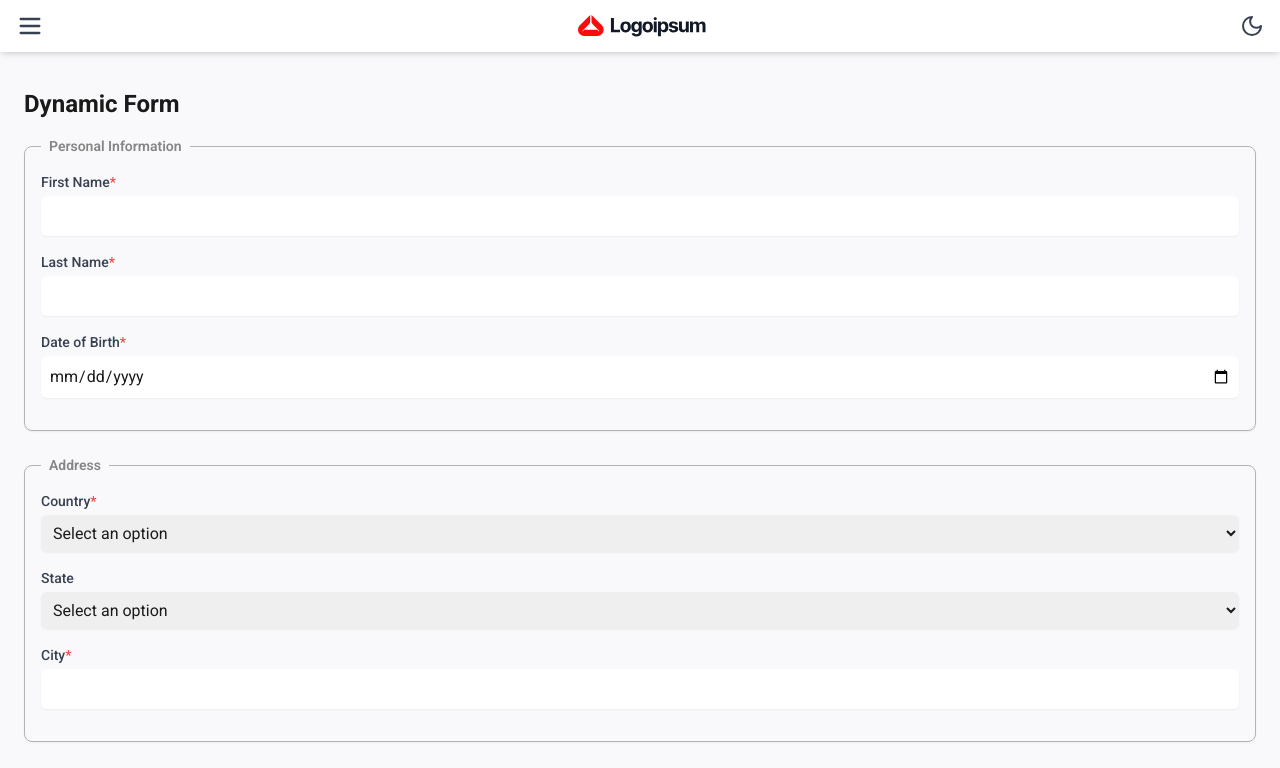
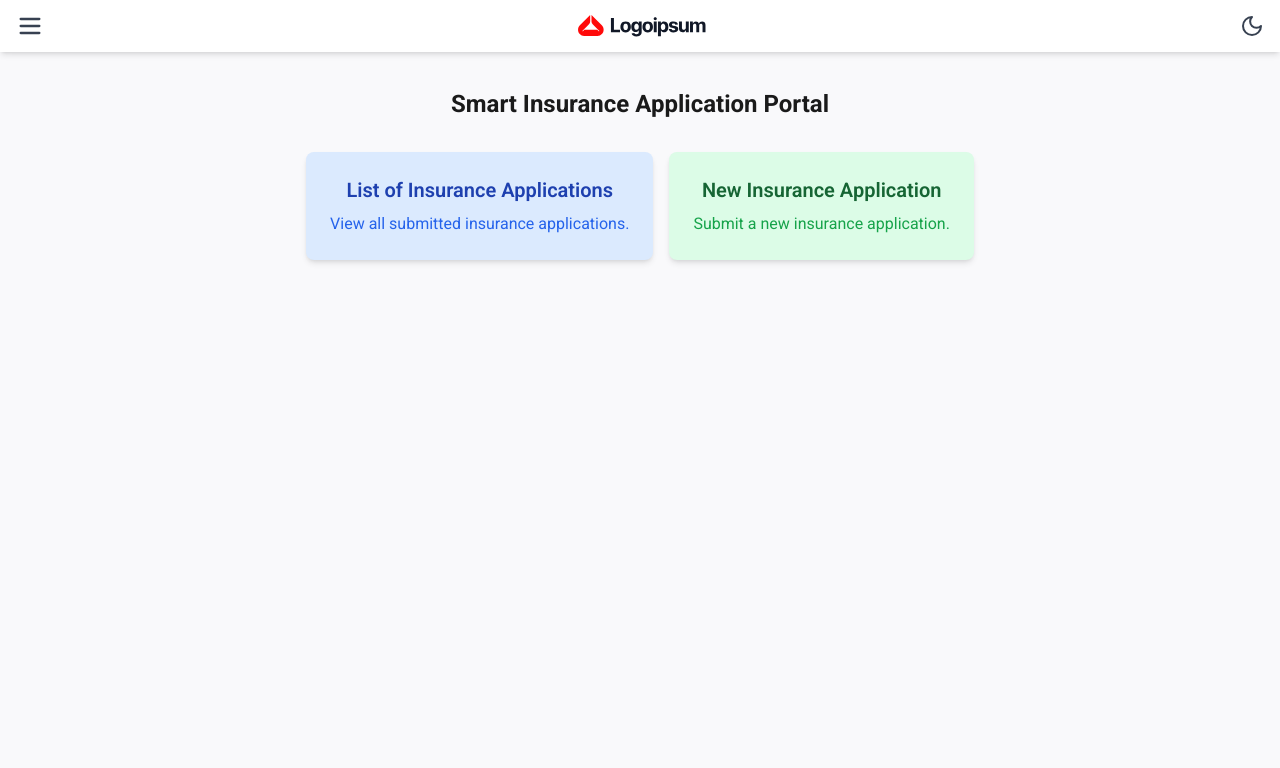
Before and after one commit to panahi-projects/react-dynamic-form-generator, a Next.js app: page / in a window 1280 px wide. Shown: the top 768 px of the page. Built offline with nearby package versions, Linux system fonts and the light colour scheme.

Commit message:
add pages and links to them

```diff
--- a/app/page.tsx
+++ b/app/page.tsx
@@ -1,11 +1,35 @@
-import DynamicForm from "@/components/DynamicForm";
-import formData from "@/data/formData.json";
+import Link from "next/link";
 
 export default function Home() {
   return (
-    <div className="container mx-auto p-6">
-      <h1 className="text-2xl font-bold mb-4">Dynamic Form</h1>
-      <DynamicForm formData={formData[0]} />
+    <div className="container mx-auto p-6 text-center flex flex-col justify-center items-center">
+      <h1 className="text-2xl font-bold mb-4 text-center">
+        Smart Insurance Application Portal
+      </h1>
+      <div className="flex space-x-4 p-4">
+        {/* Box 1: List of Insurance Applications */}
+        <Link href="/submissions" passHref>
+          <div className="flex-1 p-6 bg-blue-100 rounded-lg shadow-md hover:bg-blue-200 transition duration-300 cursor-pointer">
+            <h2 className="text-xl font-semibold text-blue-800">
+              List of Insurance Applications
+            </h2>
+            <p className="mt-2 text-blue-600">
+              View all submitted insurance applications.
+            </p>
+          </div>
+        </Link>
+
+        <Link href="/submit-application" passHref>
+          <div className="flex-1 p-6 bg-green-100 rounded-lg shadow-md hover:bg-green-200 transition duration-300 cursor-pointer">
+            <h2 className="text-xl font-semibold text-green-800">
+              New Insurance Application
+            </h2>
+            <p className="mt-2 text-green-600">
+              Submit a new insurance application.
+            </p>
+          </div>
+        </Link>
+      </div>
     </div>
   );
 }
--- /dev/null
+++ b/app/submit-application/page.tsx
@@ -0,0 +1,12 @@
+import DynamicForm from "@/components/DynamicForm";
+import formData from "@/data/formData.json";
+
+const ApplicationsPage = () => {
+  return (
+    <div className="container mx-auto p-4">
+      <DynamicForm formData={formData[0]} />
+    </div>
+  );
+};
+
+export default ApplicationsPage;
--- a/components/layout/Logo.tsx
+++ b/components/layout/Logo.tsx
@@ -1,8 +1,10 @@
+import Link from "next/link";
 import React from "react";
 
 const Logo = () => {
   return (
     <div className="text-lg font-bold text-gray-900 dark:text-white max-w-32">
+      <Link href="/">
         <svg
           width="100%"
           height="100%"
@@ -51,6 +53,7 @@ const Logo = () => {
             fill="#FF0A0A"
           ></path>
         </svg>
+      </Link>
     </div>
   );
 };
--- a/components/layout/SidebarMenu.tsx
+++ b/components/layout/SidebarMenu.tsx
@@ -56,7 +56,7 @@ const SidebarMenu: React.FC<SidebarMenuProps> = ({ isOpen, onClose }) => {
                 Submissions List
               </Link>
               <Link
-                href="/submit"
+                href="/submit-application"
                 className="block text-lg text-gray-900 dark:text-white"
                 onClick={onClose}
               >
```
Lines whose indentation alone changed are shown as unchanged.
